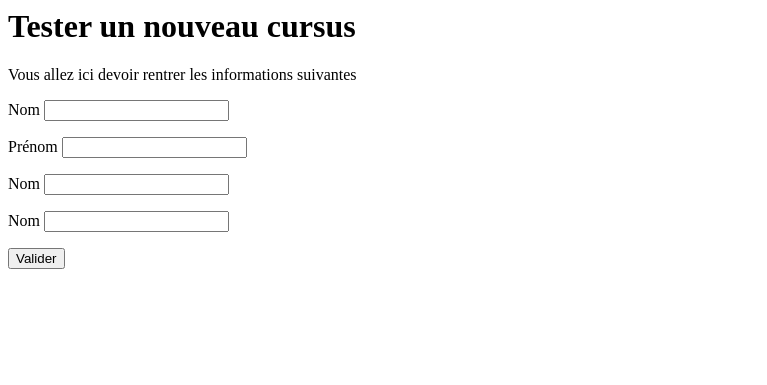
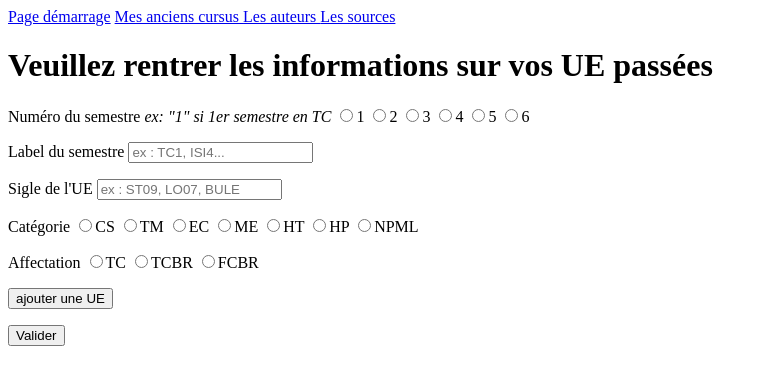
Before and after one commit to ClementDz/LO07_GitHub, a PHP site: page /Nouveau_cursus.php in a window 1280 px wide. Shown: the top 385 px of the page, without its empty margins (0-767 px from the left). Run offline with PHP 8.4, Linux system fonts and the light colour scheme.

Commit message:
Ajout form pour une UE

```diff
--- a/Nouveau_cursus.php
+++ b/Nouveau_cursus.php
@@ -6,35 +6,77 @@
     </head>
 
     <body>
-        <h1>Tester un nouveau cursus</h1>
-        <p> Vous allez ici devoir rentrer les informations suivantes </p>
+        <a href="page_demarrage.php"> Page démarrage</a>
+        <a href="Ancien_cursus.php"> Mes anciens cursus </a>
+        <a href="Auteurs_contact.php"> Les auteurs </a>
+        <a href="Sources.php"> Les sources </a>
+
 
         <form method='post' action="####_action.php">
+            <!-- On doit ajouter les infos passées + futures ??? -->
+            <h1> Veuillez rentrer les informations sur vos UE passées </h1>
+            <!-- Récupérer le nom + prénom + num étu + brance + filiere eventuelle
+            l'inscription / connexion -->
 
-            <!-- Récupérer le nom + prénom de l'inscription / connexion -->
+            <?php $Total_UE = array(); ?>
             <p>
-                <label>Nom</label>
-                <input type="text" name="nom" required/>
+                <label>Numéro du semestre <i>ex: "1" si 1er semestre en TC</i></label>
+                <input type='radio' name="num_seq" value="1" required/>1
+                <input type='radio' name="num_seq" value="2" required/>2
+                <input type='radio' name="num_seq" value="3" required/>3
+                <input type='radio' name="num_seq" value="4" required/>4
+                <input type='radio' name="num_seq" value="5" required/>5
+                <input type='radio' name="num_seq" value="6" required/>6
+
             </p>
             <p>
-                <label>Prénom</label>
-                <input type="text" name="prenom" required/>
+                <label>Label du semestre </label>
+                <input type="text" name="sem_label" required placeholder="ex : TC1, ISI4..."/>
             </p>
             <p>
-                <label>Nom</label>
-                <input type="text" name="nom" required/>
+                <label>Sigle de l'UE</label>
+                <input type="text" name="sigle" required placeholder='ex : ST09, LO07, BULE'/>
             </p>
             <p>
-                <label>Nom</label>
-                <input type="text" name="nom" required/>
+                <label>Catégorie</label>
+                <input type='radio' name="categorie" value="CS" required/>CS
+                <input type='radio' name="categorie" value="TM" required/>TM
+                <input type='radio' name="categorie" value="EC" required/>EC
+                <input type='radio' name="categorie" value="ME" required/>ME
+                <input type='radio' name="categorie" value="HT" required/>HT
+                <input type='radio' name="categorie" value="HP" required/>HP
+                <input type='radio' name="categorie" value="NPML" required/>NPML
+
             </p>
+
+             <p>
+                <label>Affectation</label>
+                <input type='radio' name="categorie" value="TC" required/>TC
+                <input type='radio' name="categorie" value="TCBR" required/>TCBR
+                <input type='radio' name="categorie" value="FCBR" required/>FCBR
+
+            </p>
+
+            <input type='button' value ="ajouter une UE" onclick="affiche();"/>
+            <!-- Faire des héritages avec la fonction affiche() de l'autre page -->
 
             <p> <input type='submit' value='Valider'></p>
         </form>
 
-
+        <?php affichage(); ?>
     </body>
 </html>
 
 <?php
+function affichage() {
+    foreach ($_POST as $key => $value) {
+        if (is_array($value))
+            printf("<li><b>%s</b> = %s</li>", $key, implode(" : ", $value));
+        else
+            printf("<li><b>%s</b> = %s</li>", $key, $value);
+    }
+    echo(" </ul>\n");
+    echo("<p/>\n");
+}
+
 ?>
```
